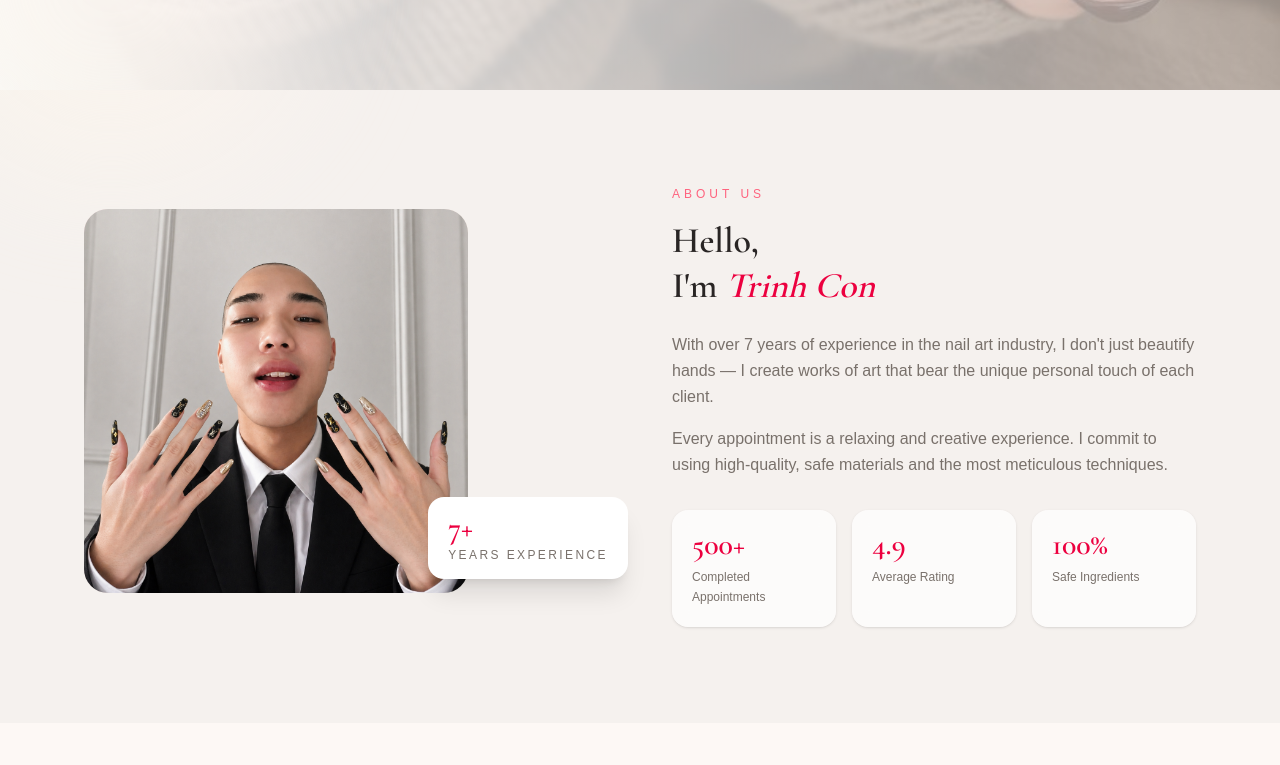
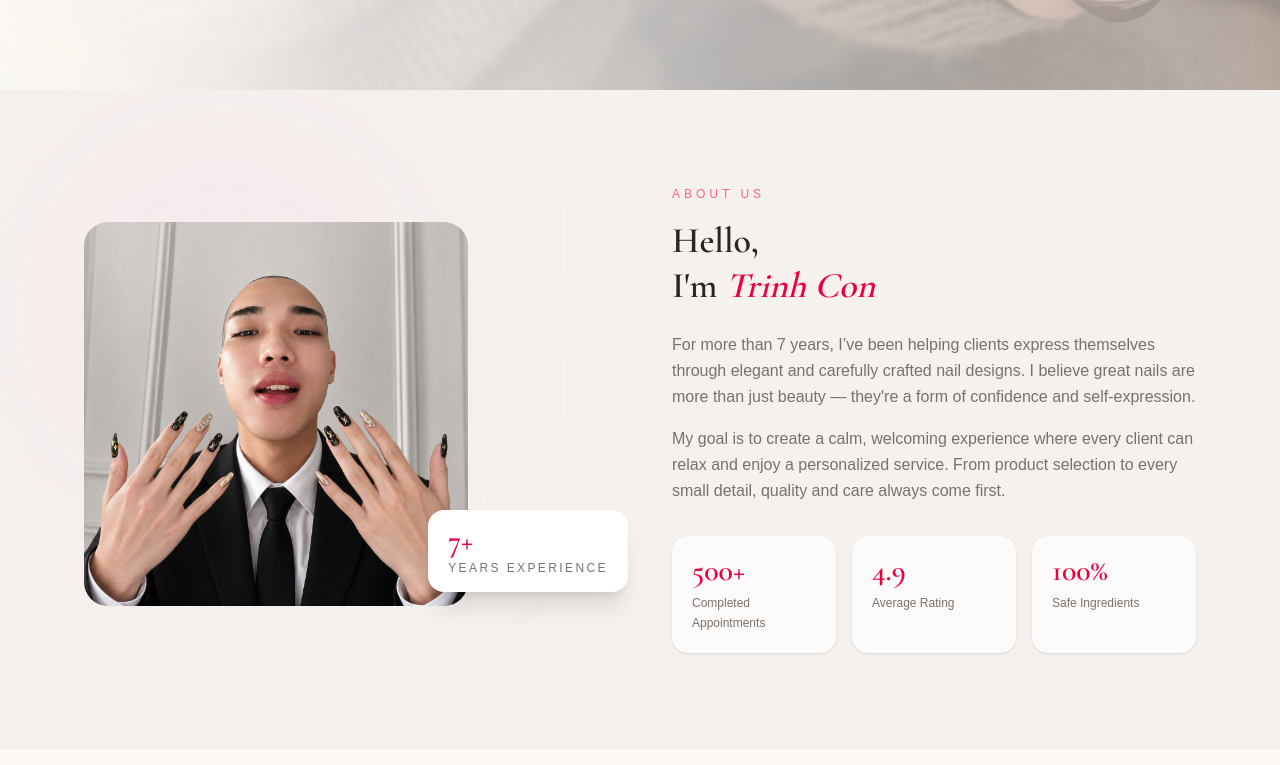
Before and after one commit to dhsJAP/nb-project-version2, a Next.js app: page / in a window 1280 px wide. Shown: the part 695-1460 px from the top of the page. Built offline with nearby package versions, Linux system fonts and the light colour scheme; no server answers; the database is empty.

Commit message:
feat: add background blur effect to About section for improved aesthetics

```diff
--- a/components/About.tsx
+++ b/components/About.tsx
@@ -5,7 +5,8 @@ import { motion } from "framer-motion";
 
 export function About() {
   return (
-    <section className="py-24 bg-[#f5f1ee]">
+    <section className="py-24 bg-[#f5f1ee] relative overflow-hidden">
+      <div className="absolute top-20 left-20 w-72 h-72 bg-pink-200/30 blur-[120px] pointer-events-none" />
       <div className="max-w-6xl mx-auto px-5 grid md:grid-cols-2 gap-16 items-center">
 
         {/* Image */}
@@ -32,7 +33,10 @@ export function About() {
               src="/images/boss-nail.png"
               alt="Trinh"
               fill
-              className="object-cover"
+              className="object-cover
+              hover:scale-[1.02]
+              transition-transform
+              duration-700 ease-out"
             />
           </motion.div>
 
@@ -85,15 +89,14 @@ export function About() {
             </h2>
 
           <p className="text-stone-500 leading-relaxed mb-4">
-            With over 7 years of experience in the nail art industry,
-            I don&apos;t just beautify hands — I create works of art
-            that bear the unique personal touch of each client.
+            For more than 7 years, I’ve been helping clients express themselves through elegant and carefully crafted nail designs.
+            I believe great nails are more than just beauty
+             — they&apos;re a form of confidence and self-expression.
           </p>
 
           <p className="text-stone-500 leading-relaxed mb-8">
-            Every appointment is a relaxing and creative experience.
-            I commit to using high-quality, safe materials and the
-            most meticulous techniques.
+            My goal is to create a calm, welcoming experience where every client can relax and enjoy a personalized service.
+            From product selection to every small detail, quality and care always come first.
           </p>
 
           <div className="grid grid-cols-3 gap-4">
```
